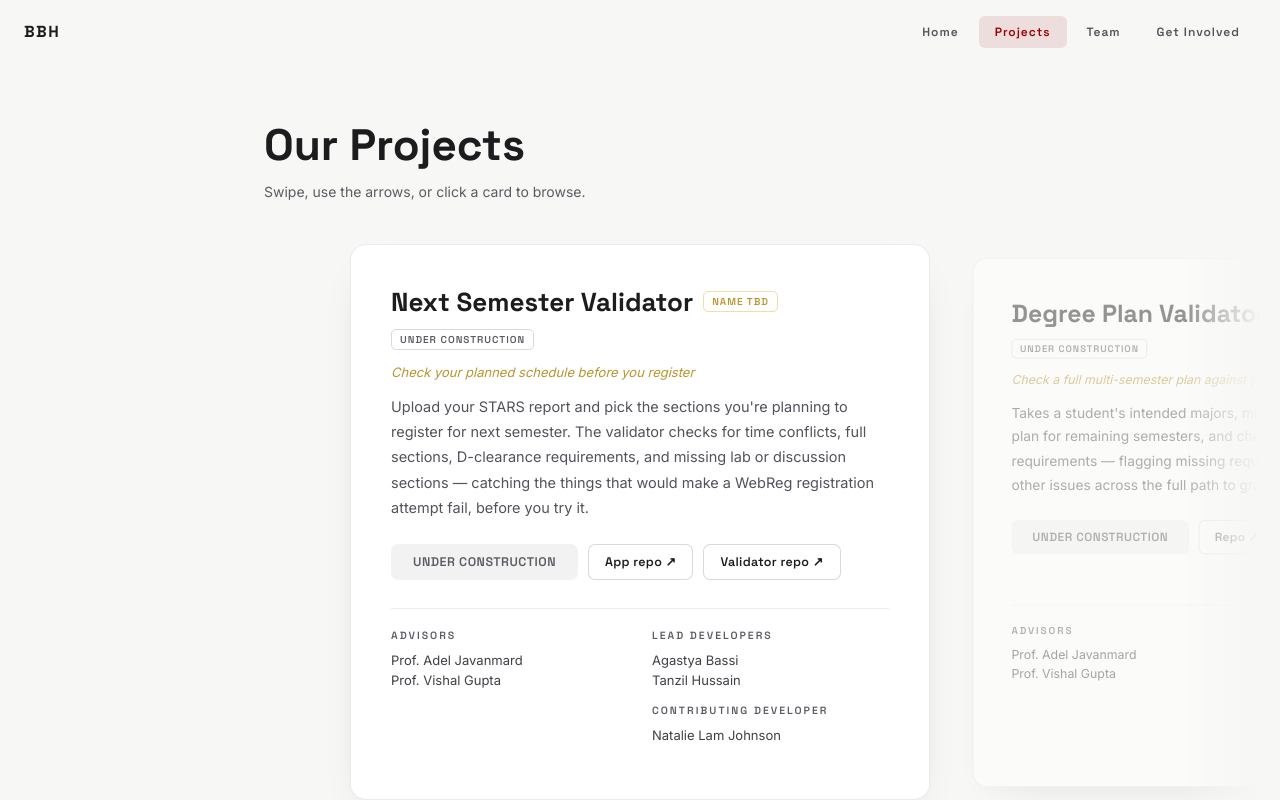
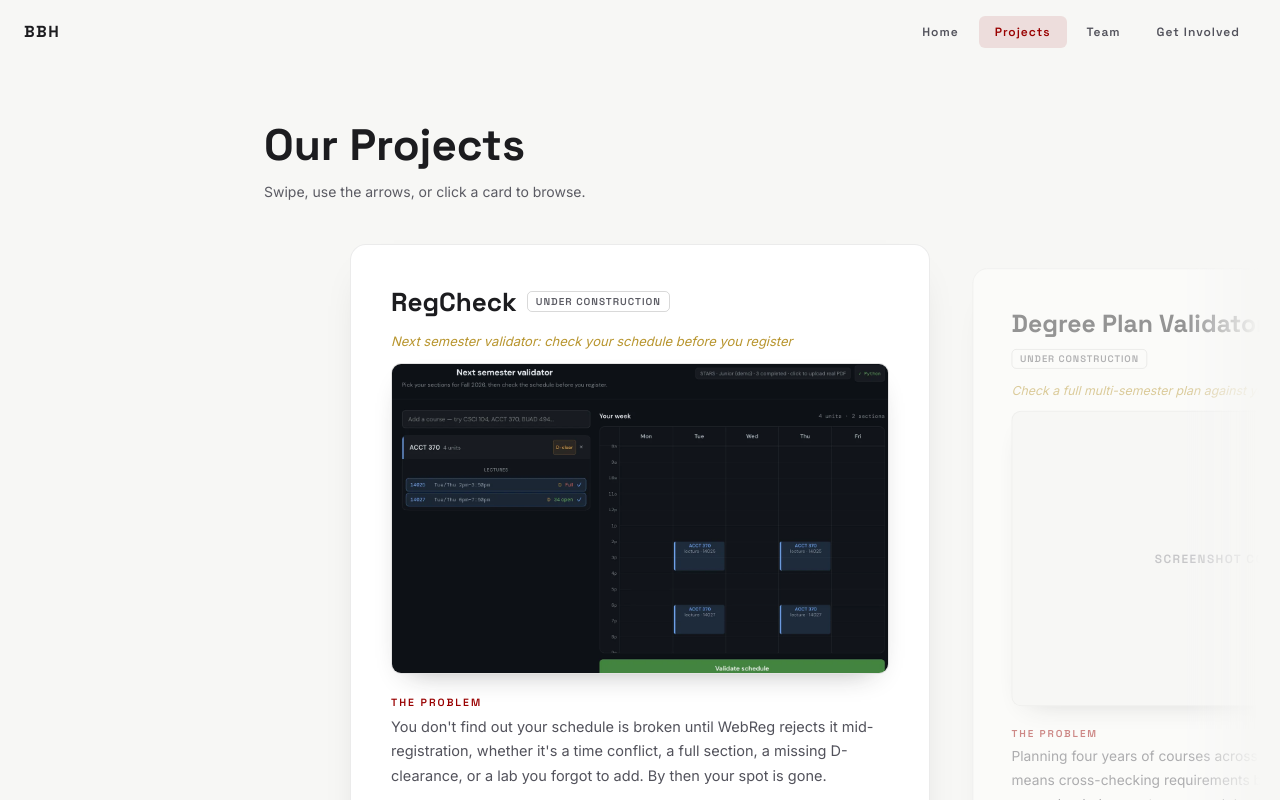
Before and after one commit to usc-bbh/bbh-website, a React (Vite) app: page / in a window 1280 px wide. Both pictures are taken after a click on the button "VIEW PROJECTS". Built offline with nearby package versions, Linux system fonts and the light colour scheme.

Commit message:
RegCheck and Constellation, problem/solution cards with screenshots

```diff
--- a/src/App.jsx
+++ b/src/App.jsx
@@ -207,11 +207,15 @@ const STUDENT_BUILDERS = [
 const TOOLS = [
   {
     id: "next-sem-validator",
-    name: "Next Semester Validator",
-    nameIsPlaceholder: true,
-    tagline: "Check your planned schedule before you register",
-    description:
-      "Upload your STARS report and pick the sections you're planning to register for next semester. The validator checks for time conflicts, full sections, D-clearance requirements, and missing lab or discussion sections — catching the things that would make a WebReg registration attempt fail, before you try it.",
+    name: "RegCheck",
+    nameIsPlaceholder: false,
+    tagline: "Next semester validator: check your schedule before you register",
+    image: "projects/regcheck.webp",
+    imageAlt: "RegCheck showing ACCT 370 sections on a weekly calendar with a Validate schedule button",
+    problem:
+      "You don't find out your schedule is broken until WebReg rejects it mid-registration, whether it's a time conflict, a full section, a missing D-clearance, or a lab you forgot to add. By then your spot is gone.",
+    solution:
+      "Upload your STARS report and the sections you're planning to take. RegCheck catches everything that would make registration fail, before you try.",
     status: "in_progress",
     link: null,
     repos: [
@@ -227,8 +231,11 @@ const TOOLS = [
     name: "Degree Plan Validator",
     nameIsPlaceholder: true,
     tagline: "Check a full multi-semester plan against your degree requirements",
-    description:
-      "Takes a student's intended majors, minors, and emphases along with a plan for remaining semesters, and checks it against actual degree requirements — flagging missing required courses, unit overloads, and other issues across the full path to graduation, not just next semester.",
+    image: null,
+    problem:
+      "Planning four years of courses across majors, minors, and emphases means cross-checking requirements by hand, and a missed prerequisite or overloaded semester can push back graduation.",
+    solution:
+      "Enter your programs and your plan for the remaining semesters. The tool checks the whole path against your actual degree requirements and flags missing courses, unit overloads, and gaps.",
     status: "in_progress",
     link: null,
     repos: [{ label: "Repo", url: "https://github.com/usc-bbh/bbh-course-reg-project" }],
@@ -238,11 +245,16 @@ const TOOLS = [
   },
   {
     id: "stars-collection-tool",
-    name: "STARS Collection Tool",
-    nameIsPlaceholder: true,
-    tagline: "Help us gather anonymized STARS reports to test the tools",
-    description:
-      "Upload your STARS report and the app removes your name, address, student ID, grades, and GPA, turning grades into simple pass/fail markers — entirely in your browser, nothing sent to a server. Anonymized samples help us test and improve the other BBH tools.",
+    name: "Constellation",
+    nameIsPlaceholder: false,
+    tagline: "Collects many STARS reports, anonymized, to test the other BBH tools",
+    image: "projects/constellation.webp",
+    imagePosition: "center 62%",
+    imageAlt: "Constellation's How it works page showing which fields are removed and which are kept",
+    problem:
+      "To build tools that work on real student records, we need real STARS reports, but those are full of private information.",
+    solution:
+      "Upload your report and the app strips your name, ID, address, grades, and GPA right in your browser. Nothing is sent anywhere until you choose to share the anonymized version, and each one helps us test the other BBH tools.",
     status: "live",
     link: "https://huggingface.co/spaces/buai-builder-hub/STARSRedacter",
     repos: [{ label: "Source", url: "https://huggingface.co/spaces/buai-builder-hub/STARSRedacter/tree/main" }],
@@ -381,7 +393,20 @@ const ToolCard = ({ tool }) => (
       </span>
     </div>
     <p style={{ fontSize: 13, color: "#B8952E", fontFamily: "'Inter', sans-serif", fontStyle: "italic", marginBottom: 14 }}>{tool.tagline}</p>
-    <p style={{ fontSize: 14.5, color: "#52525B", lineHeight: 1.75, fontFamily: "'Inter', sans-serif", marginBottom: 24 }}>{tool.description}</p>
+    <div style={{ aspectRatio: "16 / 10", borderRadius: 10, overflow: "hidden", border: "1px solid rgba(0,0,0,0.08)", boxShadow: "0 12px 28px -18px rgba(28,28,31,0.45)", marginBottom: 22, background: "rgba(0,0,0,0.035)" }}>
+      {tool.image ? (
+        <img src={tool.image} alt={tool.imageAlt || tool.name} loading="lazy" draggable={false} style={{ width: "100%", height: "100%", objectFit: "cover", objectPosition: tool.imagePosition || "top center", display: "block" }} />
+      ) : (
+        <div style={{ width: "100%", height: "100%", display: "flex", alignItems: "center", justifyContent: "center", fontSize: 12.5, letterSpacing: 1.5, color: "#8A8A93", fontFamily: "'Space Grotesk', sans-serif", fontWeight: 600 }}>SCREENSHOT COMING SOON</div>
+      )}
+    </div>
+    {[["THE PROBLEM", tool.problem], ["OUR SOLUTION", tool.solution]].map(([label, text]) => (
+      <div key={label} style={{ marginBottom: 18 }}>
+        <div style={{ fontSize: 10.5, letterSpacing: 2, color: "#990000", fontFamily: "'Space Grotesk', sans-serif", fontWeight: 600, marginBottom: 6 }}>{label}</div>
+        <p style={{ fontSize: 14.5, color: "#52525B", lineHeight: 1.7, fontFamily: "'Inter', sans-serif", margin: 0 }}>{text}</p>
+      </div>
+    ))}
+    <div style={{ height: 6 }} />
     <div style={{ display: "flex", flexWrap: "wrap", gap: 10, alignItems: "center", marginBottom: 28 }}>
     {tool.link ? (
       <a href={tool.link} target="_blank" rel="noopener noreferrer" style={{ alignSelf: "flex-start", display: "inline-flex", alignItems: "center", gap: 8, padding: "10px 22px", background: "#990000", color: "#fff", borderRadius: 7, textDecoration: "none", fontSize: 12.5, fontWeight: 600, fontFamily: "'Space Grotesk', sans-serif", letterSpacing: 0.5 }}>
```
Also changed, not shown: public/projects/constellation.webp (added), public/projects/regcheck.webp (added).
